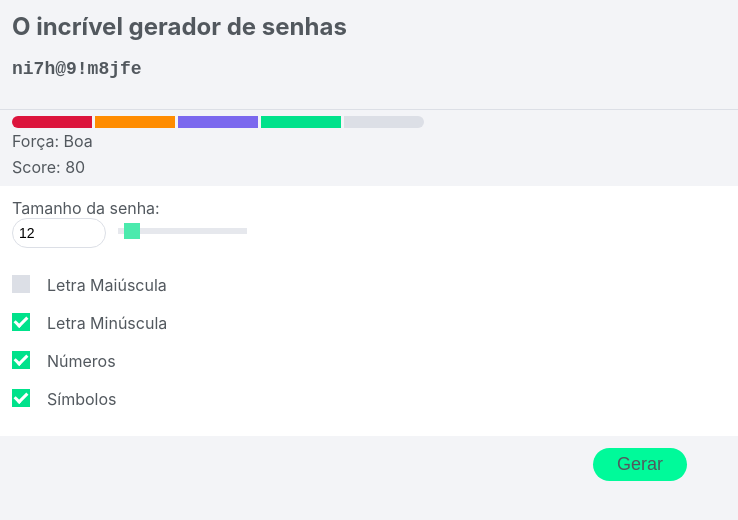
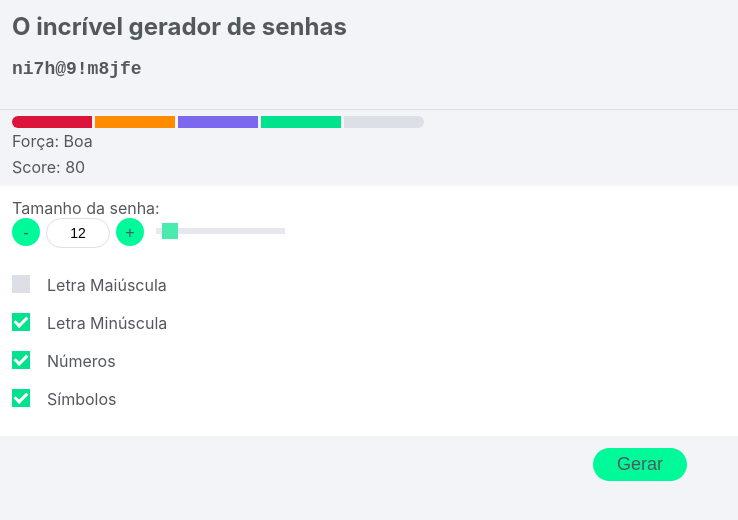
Before and after one commit to rondymesquita/password-generator, a plain HTML site: page index.html in a window 1280 px wide. Shown: the whole page, without its empty margins (0-738 px from the left). Drawn offline with Linux system fonts and the light colour scheme.

Commit message:
feat: add increase and decrease buttons for size input

```diff
--- a/index.html
+++ b/index.html
@@ -27,7 +27,9 @@
         <span class="section__title">Tamanho da senha: </span class="section__title">
         <div class="size__content">
           <label for="sizeInput" class="size__input_label">
+            <button id="sizeDecreaseButton" class="button--circle button--rounded button--primary">-</button>
             <input type="number" id="sizeInput" name="sizeInput" class="size__input" min="6" max="128">
+            <button id="sizeIncreaseButton" class="button--circle button--rounded button--primary">+</button>
           </label>
           <label for="sizeSlide" class="size__slide_label">
             <input type="range" id="sizeSlide" name="sizeSlide" min="6" max="128" class="size__slide">
@@ -57,7 +59,7 @@
         </label>
       </section>
       <section class="footer">
-        <button id="generate" class="button button--rounded button--primary">Gerar</button>
+        <button id="generate" class="button button--medium button--rounded button--primary">Gerar</button>
       </section>
     </main>
     <script src="password.js"></script>
--- a/script.js
+++ b/script.js
@@ -30,6 +30,9 @@ function main() {
 
   const sizeSlide = document.querySelector("#sizeSlide")
   const sizeInput = document.querySelector("#sizeInput")
+  const sizeIncreaseButton = document.querySelector("#sizeIncreaseButton")
+  const sizeDecreaseButton = document.querySelector("#sizeDecreaseButton")
+
 
   const state = {
     options: {
@@ -112,7 +115,7 @@ function main() {
   function watchSizeSlideChange(callback){
     sizeSlide.addEventListener("change", (event)=> {
       const value = validateSize(event.target.value)
-      state.size = event.target.value
+      state.size = value
       callback()
     })
   }
@@ -150,6 +153,16 @@ function main() {
     generateAndRender()
   })
 
+  sizeIncreaseButton.addEventListener('click', () => {
+    state.size += 1
+    generateAndRender()
+  })
+
+  sizeDecreaseButton.addEventListener('click', () => {
+    state.size -= 1
+    generateAndRender()
+  })
+
   watchOptionsChange(() => {
     generateAndRender()
   })
--- a/style.css
+++ b/style.css
@@ -29,6 +29,18 @@ body {
 
 textarea:focus, input:focus{
     outline: none;
+}
+
+/* Chrome, Safari, Edge, Opera */
+input::-webkit-outer-spin-button,
+input::-webkit-inner-spin-button {
+  -webkit-appearance: none;
+  margin: 0;
+}
+
+/* Firefox */
+input[type=number] {
+  -moz-appearance: textfield;
 }
 
 .result {
@@ -112,18 +124,17 @@ h1, h2, h3, h4, h5, h6 {
 }
 
 .size__input {
-  width: 80px;
+  width: 50px;
+  text-align: center;
   font-size: var(--font-size0);
   border: 1px solid var(--base2);
   padding: 6px;
   border-radius: 18px;
+  margin: 0 6px;
 }
 
-.size__input[type=number]::-webkit-inner-spin-button,
-.size__input[type=number]::-webkit-outer-spin-button
-{
-  -webkit-appearance: none;
-  margin: 0;
+.size__input_label {
+  display: flex;
 }
 
 .options {
@@ -150,7 +161,17 @@ h1, h2, h3, h4, h5, h6 {
   padding: 12px;
 }
 
-.button {
+.button--circle {
+  font-size: var(--font-size1);
+  display: block;
+  width: 28px;
+  height: 28px;
+  line-height: 28px;
+  text-align: center;
+  transition: ease all 0.2s;
+}
+
+.button--medium {
   font-size: var(--font-size2);
   padding: 6px 24px;
   transition: ease all 0.2s;
```
